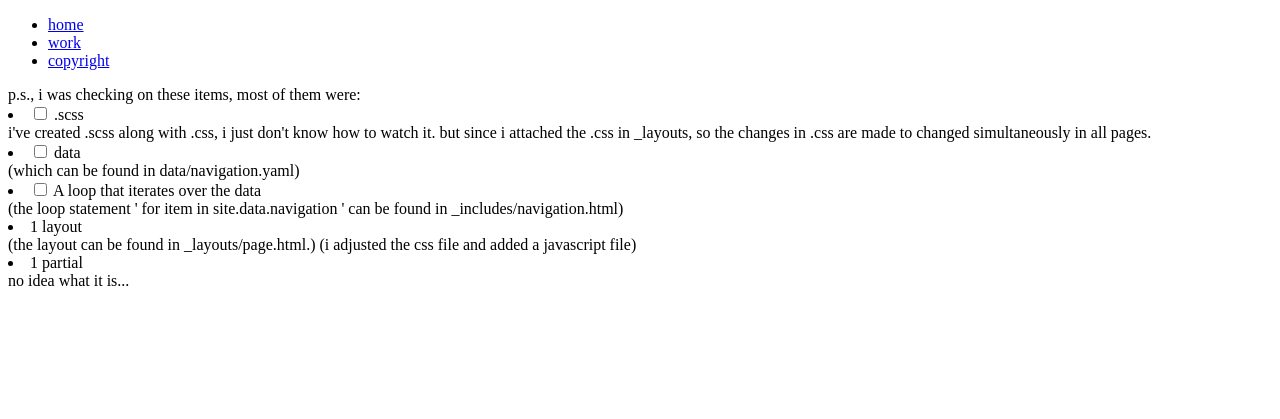
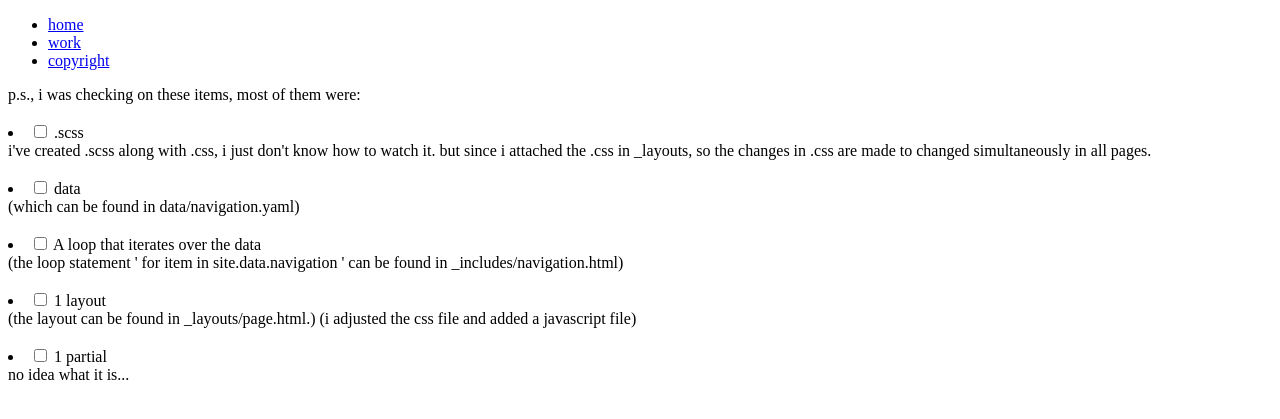
Before and after one commit to lanyixiao/WebS19, a Jekyll site: the page built from index.html, in a window 1280 px wide. Shown: the top 419 px of the page. Built offline with Jekyll 4.4.1, drawn with Linux system fonts in a browser that asks for light colours.

Commit message:
Update index.html

```diff
--- a/index.html
+++ b/index.html
@@ -9,6 +9,7 @@ permalink: /
 
 p.s., i was checking on these items, most of them were:
 
+<br></br>
 <li>
  <label>
   <input type="checkbox" name="scss" />
@@ -18,6 +19,7 @@ p.s., i was checking on these items, most of them were:
 i've created .scss along with .css, i just don't know how to watch it.
 but since i attached the .css in _layouts, so the changes in .css are made to changed simultaneously in all pages.
 
+<br></br>
 <li>
  <label>
    <input type="checkbox" name="data" />
@@ -25,7 +27,7 @@ but since i attached the .css in _layouts, so the changes in .css are made to ch
  </label>
 </li>
 (which can be found in data/navigation.yaml)
-
+<br></br>
 
 <li>
  <label>
@@ -34,12 +36,24 @@ but since i attached the .css in _layouts, so the changes in .css are made to ch
  </label>
 </li>
 
+ (the loop statement '  for item in site.data.navigation   ' can be found in _includes/navigation.html)
+<br></br>
 
- (the loop statement '  for item in site.data.navigation   ' can be found in _includes/navigation.html)
-
-<li>1 layout </li>
+<li>
+ <label>
+   <input type="checkbox" name="layout" />
+   1 layout
+ </label>
+</li>
 (the layout can be found in _layouts/page.html.)
 (i adjusted the css file and added a javascript file)
 
-<li>1 partial </li>
+<br></br>
+
+<li>
+ <label>
+   <input type="checkbox" name="partial" />
+   1 partial
+ </label>
+</li>
 no idea what it is...
```
